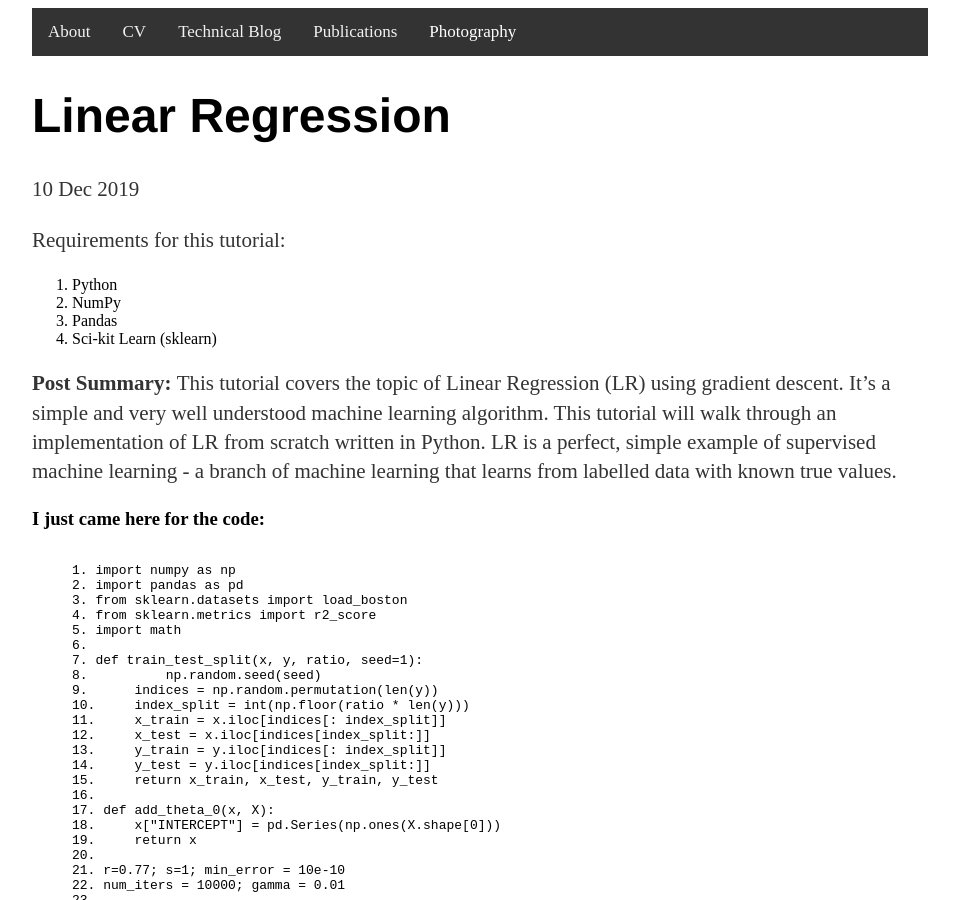
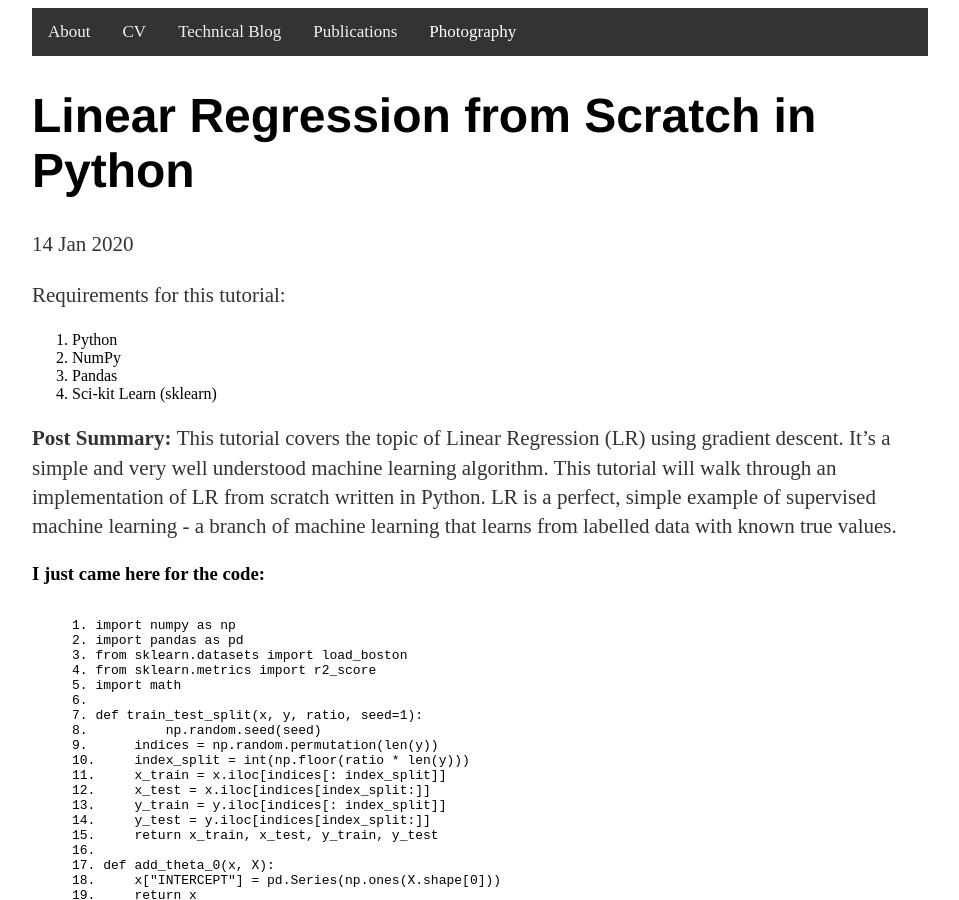
Before and after one commit to kerinb/kerinb.github.io, a Jekyll site: the page built from _posts/2019-12-10-linear-regression-from-scratch.md, in a window 1280 px wide and 900 px high. Shown: the whole window, without its empty margins (160-1119 px from the left). Built offline with Jekyll 4.4.1, drawn with Linux system fonts in a browser that asks for light colours.

Commit message:
trying to fix broken page!

```diff
--- a/_posts/2019-12-10-linear-regression-from-scratch.md
+++ b/_posts/2019-12-10-linear-regression-from-scratch.md
@@ -1,7 +1,7 @@
 ---
 layout: post
-title: "Linear Regression "
-date: 2019-12-10
+title: "Linear Regression from Scratch in Python "
+date: Monday 14th January 2020
 ---
 
 <p>
```
